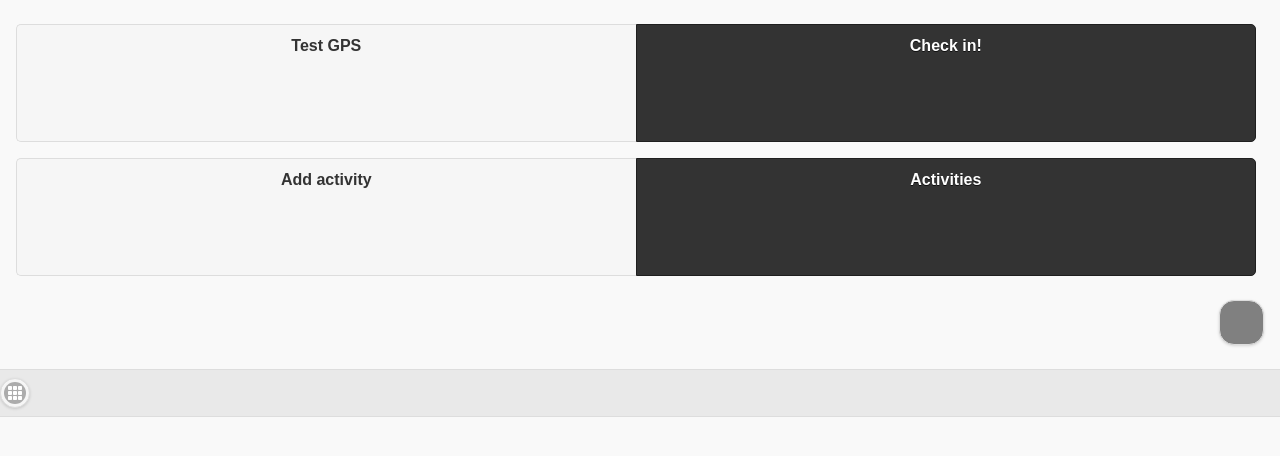
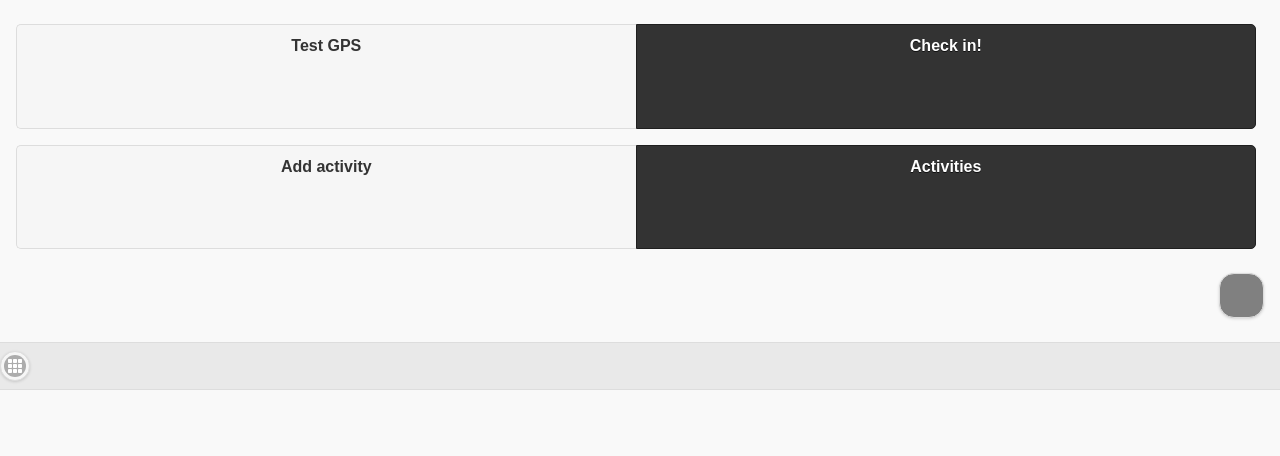
Before and after one commit to renatus/Exocortex, a PHP site: page / in a window 1280 px wide. Shown: the part 45-501 px from the top of the page. Run offline with PHP 8.4, Linux system fonts and the light colour scheme.

Commit message:
Make layout flexible

```diff
--- a/css/index.css
+++ b/css/index.css
@@ -11,7 +11,7 @@
 
 /* Make buttons square */
 .exo_square_button {
-    height: 70pt;
+    height: 60pt;
     /* We should set width to 47% to prevent button from positioning one under other, they should be inline */
     width: 47%;
 }
```
Also changed, not shown: 1 other file.
